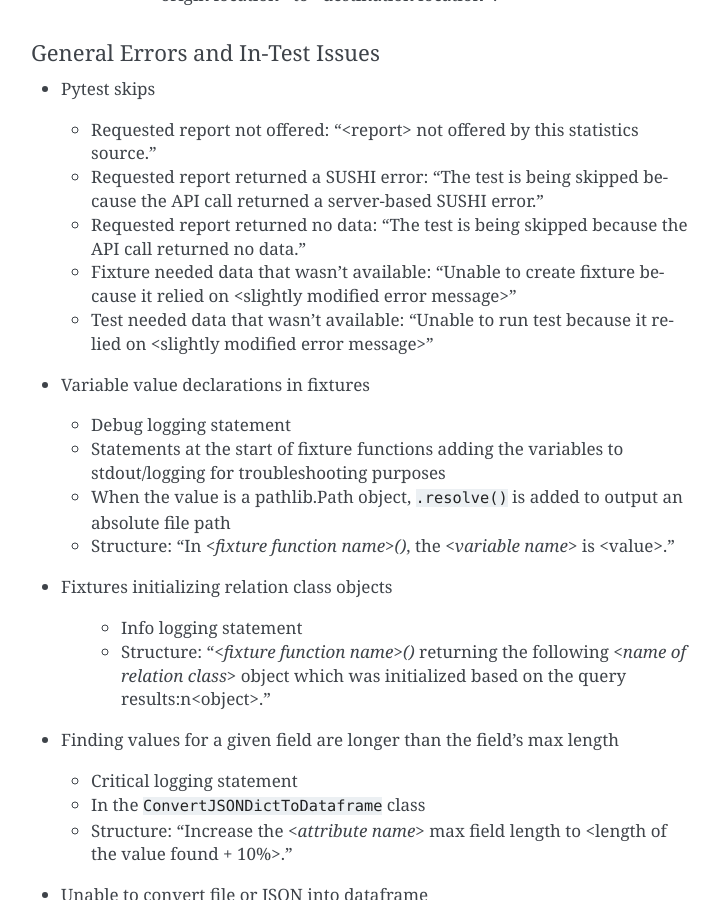
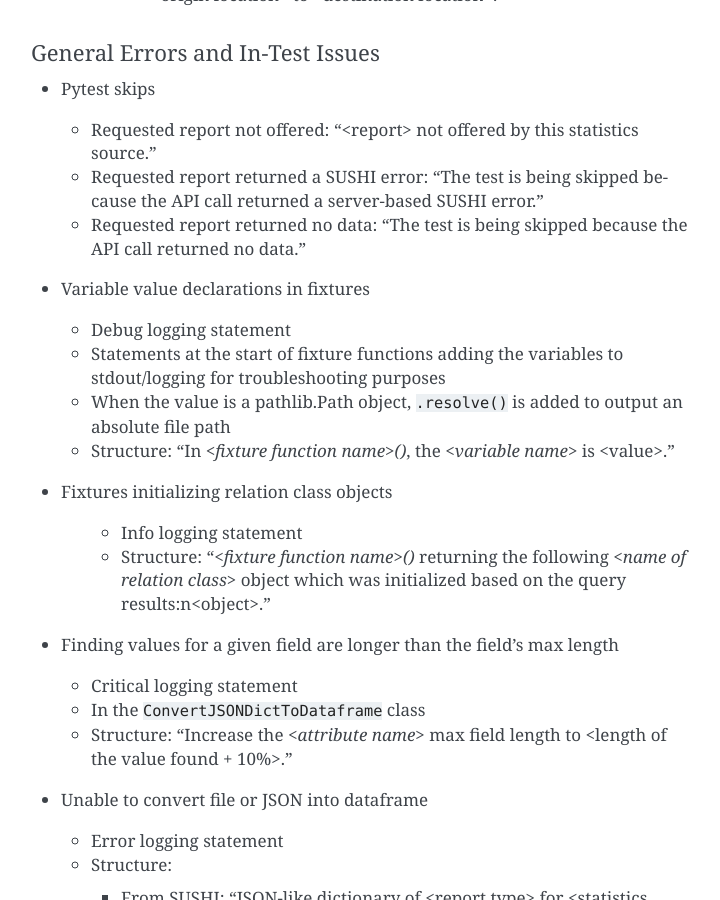
Before and after one commit to ereiskind/nolcat, a Sphinx documentation site: the page built from docs/source/code_style_guide.rst, in a window 1280 px wide and 900 px high, scrolled down 1341 px. Shown: the whole window, without its empty margins (389-1109 px from the left). Built offline with Sphinx 7.4.7, drawn with Linux system fonts in a browser that asks for light colours.

Commit message:
Remove repeated content

```diff
--- a/docs/source/code_style_guide.rst
+++ b/docs/source/code_style_guide.rst
@@ -45,8 +45,6 @@ General Errors and In-Test Issues
   * Requested report not offered: "<report> not offered by this statistics source."
   * Requested report returned a SUSHI error: "The test is being skipped because the API call returned a server-based SUSHI error."
   * Requested report returned no data: "The test is being skipped because the API call returned no data."
-  * Fixture needed data that wasn't available: "Unable to create fixture because it relied on <slightly modified error message>"
-  * Test needed data that wasn't available: "Unable to run test because it relied on <slightly modified error message>"
 
 * Variable value declarations in fixtures
 
```
